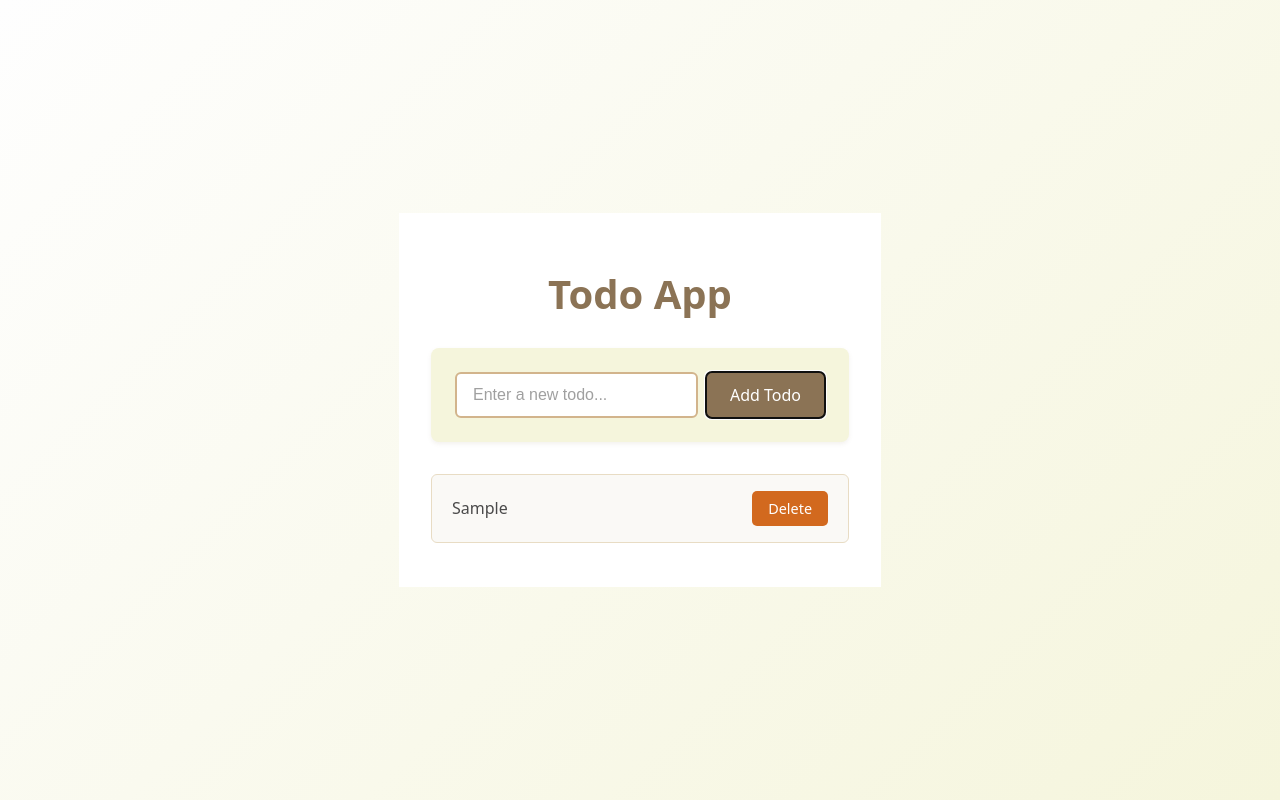
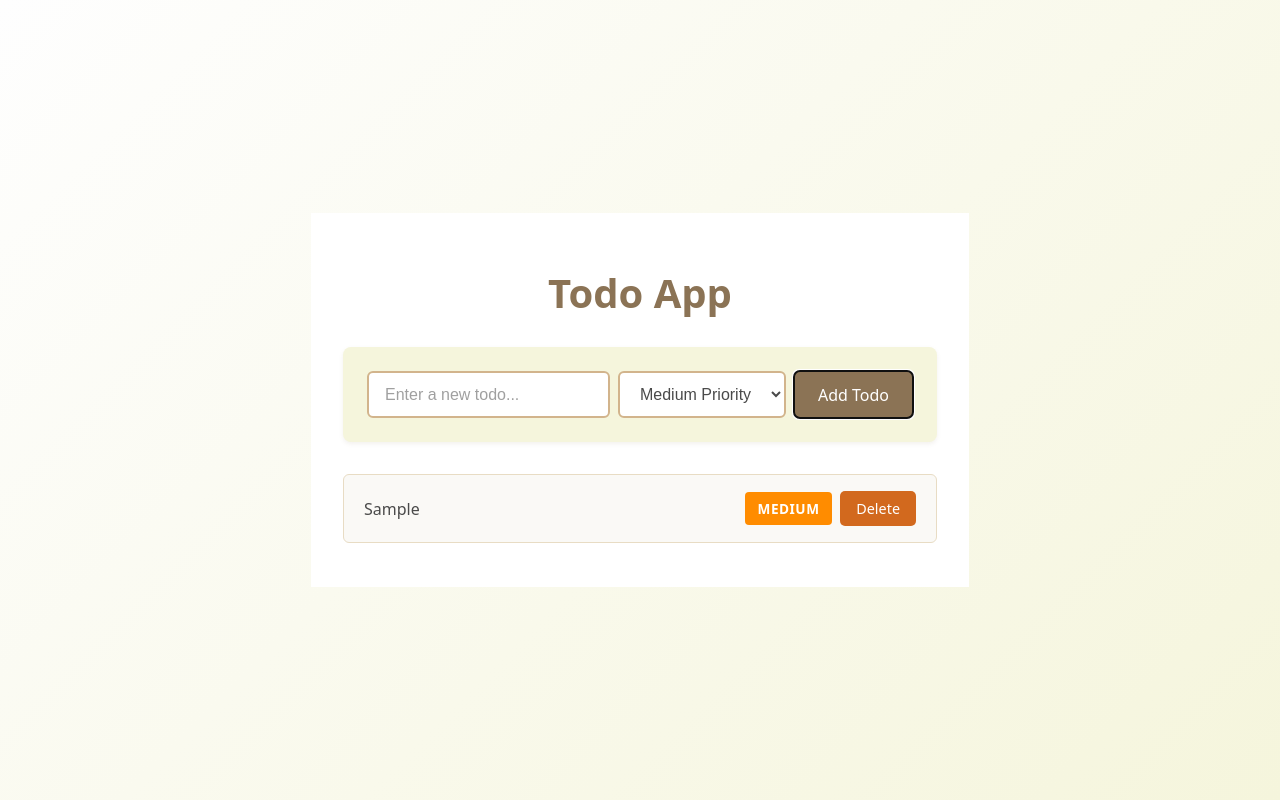
Before and after one commit to bravovo/agents-task, a React (Vite) app: page / in a window 1280 px wide. Both pictures are taken after typing "Sample" into the empty fields and a click on the button "Add Todo". Built offline with nearby package versions, Linux system fonts and the light colour scheme.

Commit message:
Add category field to todo form with priority levels
Co-authored-by: bravovo <112715442+bravovo@users.noreply.github.com>

```diff
--- a/src/App.css
+++ b/src/App.css
@@ -21,10 +21,12 @@ h1 {
   background-color: #F5F5DC;
   border-radius: 8px;
   box-shadow: 0 2px 4px rgba(139, 115, 85, 0.1);
+  flex-wrap: wrap;
 }
 
 .todo-input {
   flex: 1;
+  min-width: 200px;
   padding: 0.75rem 1rem;
   border: 2px solid #D2B48C;
   border-radius: 6px;
@@ -41,6 +43,22 @@ h1 {
 
 .todo-input::placeholder {
   color: #A0A0A0;
+}
+
+.category-select {
+  padding: 0.75rem 1rem;
+  border: 2px solid #D2B48C;
+  border-radius: 6px;
+  font-size: 1rem;
+  background-color: #ffffff;
+  color: #4A4A4A;
+  cursor: pointer;
+  transition: border-color 0.3s;
+}
+
+.category-select:focus {
+  outline: none;
+  border-color: #8B7355;
 }
 
 .submit-button {
@@ -121,3 +139,26 @@ h1 {
   background-color: #F5F5DC;
   border-radius: 6px;
 }
+
+.category-badge {
+  padding: 0.4rem 0.8rem;
+  border-radius: 4px;
+  font-size: 0.85rem;
+  font-weight: 600;
+  color: #ffffff;
+  margin-right: 0.5rem;
+  text-transform: uppercase;
+  letter-spacing: 0.5px;
+}
+
+.category-high {
+  background-color: #DC143C;
+}
+
+.category-medium {
+  background-color: #FF8C00;
+}
+
+.category-low {
+  background-color: #32CD32;
+}
--- a/src/App.jsx
+++ b/src/App.jsx
@@ -4,13 +4,15 @@ import './App.css'
 function App() {
   const [todos, setTodos] = useState([])
   const [inputValue, setInputValue] = useState('')
+  const [category, setCategory] = useState('medium')
 
   const handleSubmit = (e) => {
     e.preventDefault()
     const trimmedValue = inputValue.trim()
     if (trimmedValue) {
-      setTodos([...todos, { id: crypto.randomUUID(), text: trimmedValue }])
+      setTodos([...todos, { id: crypto.randomUUID(), text: trimmedValue, category }])
       setInputValue('')
+      setCategory('medium')
     }
   }
 
@@ -29,6 +31,15 @@ function App() {
           placeholder="Enter a new todo..."
           className="todo-input"
         />
+        <select
+          value={category}
+          onChange={(e) => setCategory(e.target.value)}
+          className="category-select"
+        >
+          <option value="high">High Priority</option>
+          <option value="medium">Medium Priority</option>
+          <option value="low">Low Priority</option>
+        </select>
         <button type="submit" className="submit-button">
           Add Todo
         </button>
@@ -37,6 +48,9 @@ function App() {
         {todos.map(todo => (
           <li key={todo.id} className="todo-item">
             <span className="todo-text">{todo.text}</span>
+            <span className={`category-badge category-${todo.category}`}>
+              {todo.category === 'high' ? 'High' : todo.category === 'medium' ? 'Medium' : 'Low'}
+            </span>
             <button
               onClick={() => handleDelete(todo.id)}
               className="delete-button"
```
